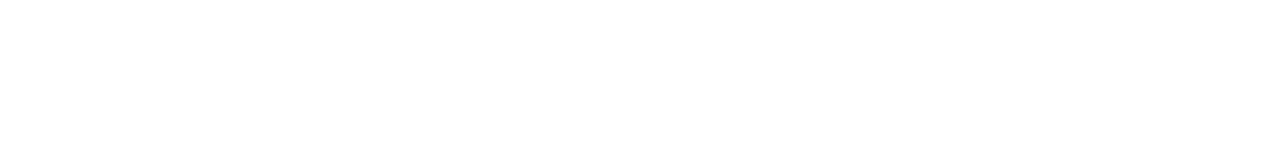
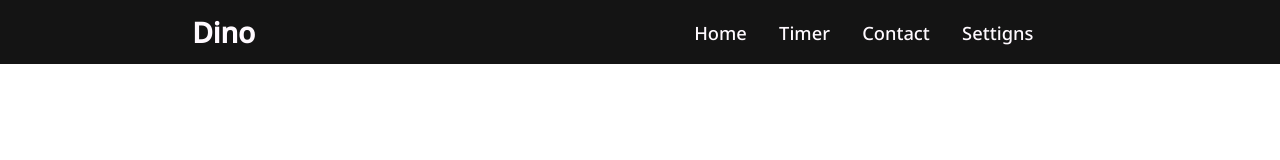
Before and after one commit to zenn1230/Dino, a plain HTML site: page index.html in a window 1280 px wide. Drawn offline with nearby package versions, Linux system fonts and the light colour scheme.

Commit message:
Membuat navbar

```diff
--- a/index.html
+++ b/index.html
@@ -4,9 +4,23 @@
     <meta charset="UTF-8">
     <meta http-equiv="X-UA-Compatible" content="IE=edge">
     <meta name="viewport" content="width=device-width, initial-scale=1.0">
-    <title>Dino - Website Pomodoro Timer</title>
+    <link rel="stylesheet" href="./src/style/homepage.css">
+    <link rel="preconnect" href="https://fonts.googleapis.com">
+    <link rel="preconnect" href="https://fonts.gstatic.com" crossorigin>
+    <link href="https://fonts.googleapis.com/css2?family=Noto+Sans:wght@500&display=swap" rel="stylesheet">
+    <title>Dino - Pomodoro Timer</title>
 </head>
 <body>
-
+    <nav class="nav nav--dark">
+        <h1 class="nav__title">Dino</h1>
+        <div class="nav__items">
+            <ul>
+                <li><a href="./index.html" >Home</a></li>
+                <li><a href="">Timer</a></li>
+                <li><a href="">Contact</a></li>
+                <li><a href="">Settigns</a></li>
+            </ul>
+        </div>
+    </nav>
 </body>
 </html>
--- /dev/null
+++ b/src/style/component/navigation.css
@@ -0,0 +1,47 @@
+.nav{
+    font-family: "Noto Sans", sans-serif;
+    position: sticky;
+    top: 0;
+    width: 100vw;
+    height: max(5vw, 60px);
+    display: flex;
+
+    justify-content: space-around;
+    align-items: center;
+}
+.nav__items{
+    padding:0 12px;
+    display: flex;
+    width: 100%;
+    justify-content: space-around;
+}
+.nav__items ul{
+    list-style: none;
+    width: 80%;
+    display: flex;
+    justify-content: space-between;
+}
+.nav--dark{
+    background-color: #141414;
+    color: #fffaff;
+}
+.nav--dark a{
+    color: #fffaff;
+    text-decoration: none;
+}
+.nav a{
+    font-size: max(1.2vw, 2ch);
+}
+.nav__title{
+    font-size: 2.2vw;
+    display: none;
+}
+
+@media screen and (min-width:989px){
+    .nav__title{
+        display: initial;
+    }
+    .nav__items{
+        width: 35%;
+    }
+}
--- /dev/null
+++ b/src/style/homepage.css
@@ -0,0 +1,9 @@
+@charset "UTF-8";
+@import url(./component/navigation.css);
+@import url("https://cdn.jsdelivr.net/npm/bootstrap-icons@1.9.1/font/bootstrap-icons.css");
+
+*{
+    margin: 0;
+    padding: 0;
+    box-sizing: border-box;
+}
```
